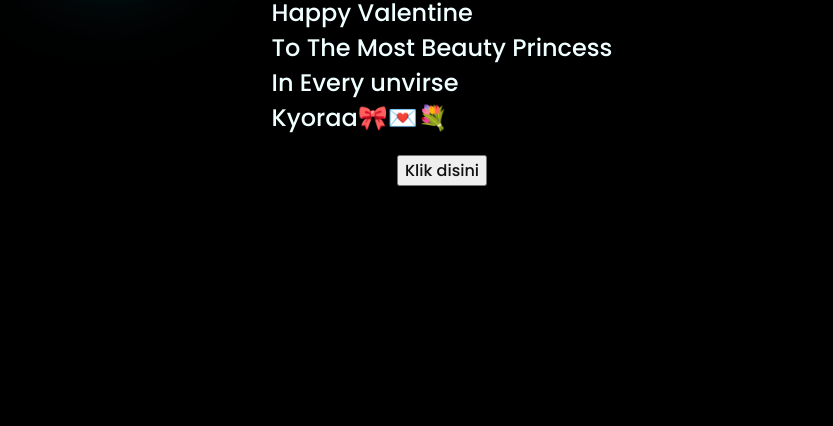
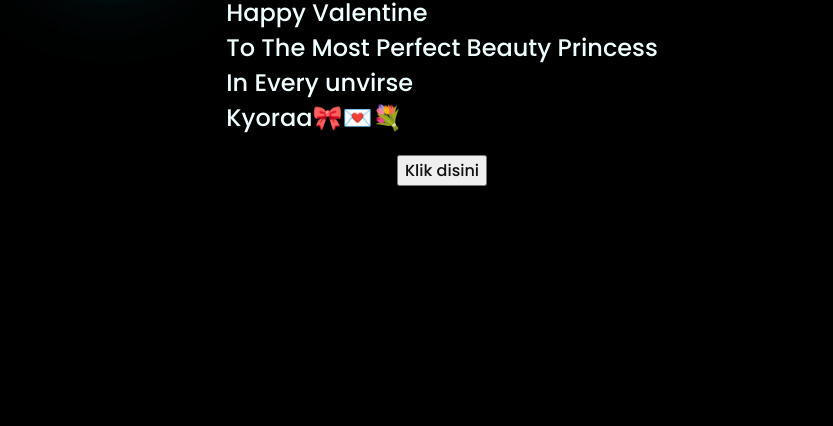
Before and after one commit to Kyoraa-2608/Kyoora-2608.github.io, a plain HTML site: page index.html in a window 1280 px wide. Shown: the part 390-816 px from the top of the page, without its empty margins (206-1039 px from the left). Drawn offline with Linux system fonts and the light colour scheme.

Commit message:
index.html

```diff
--- a/index.html
+++ b/index.html
@@ -21,7 +21,7 @@
     <div class="description">
         <span>Happy Valentine</span>
         <br>
-        <span>To The Most Beauty Princess</span>
+        <span>To The Most Perfect Beauty Princess</span>
         <br>
         <span>In Every unvirse<span>
         <br>
```
